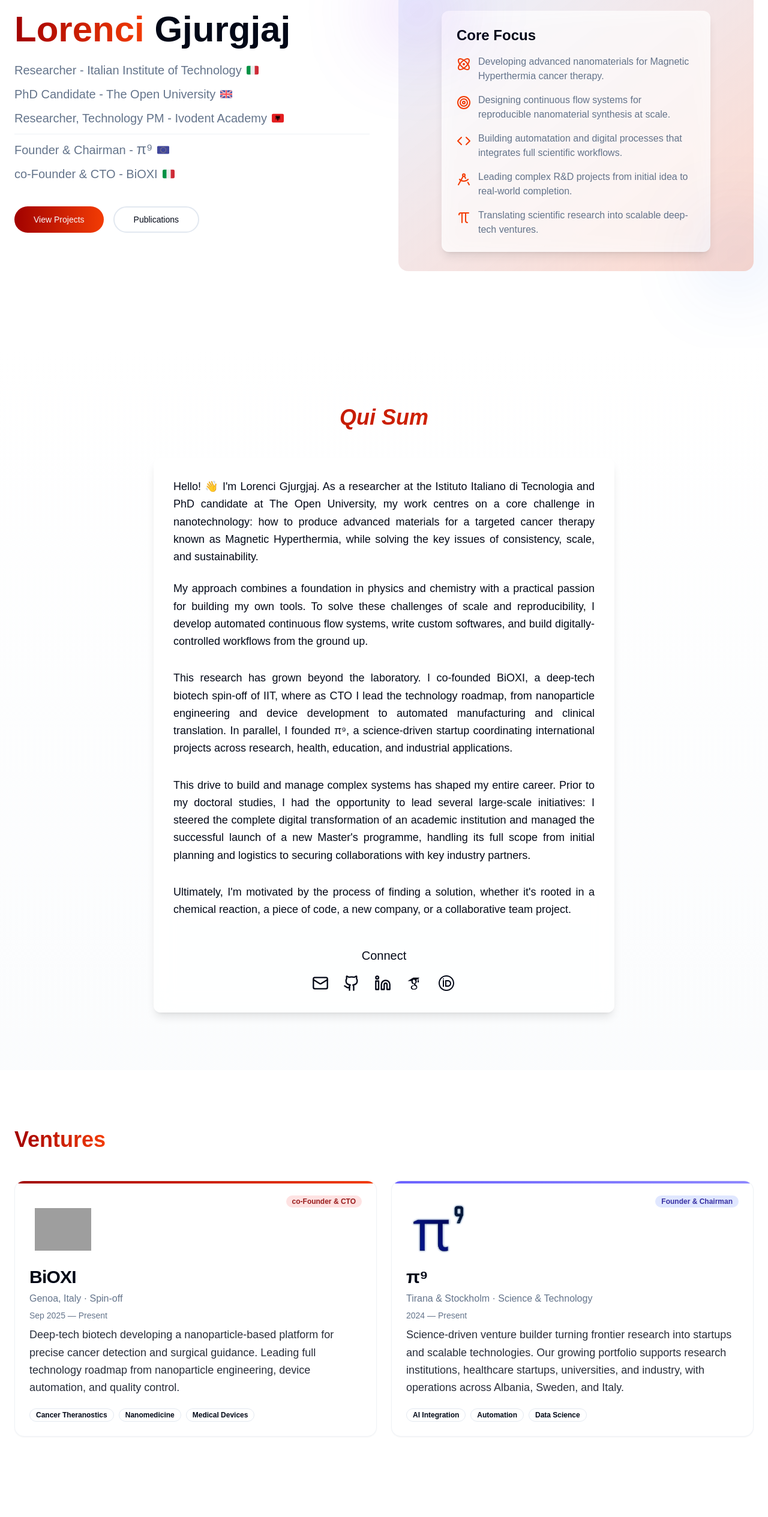
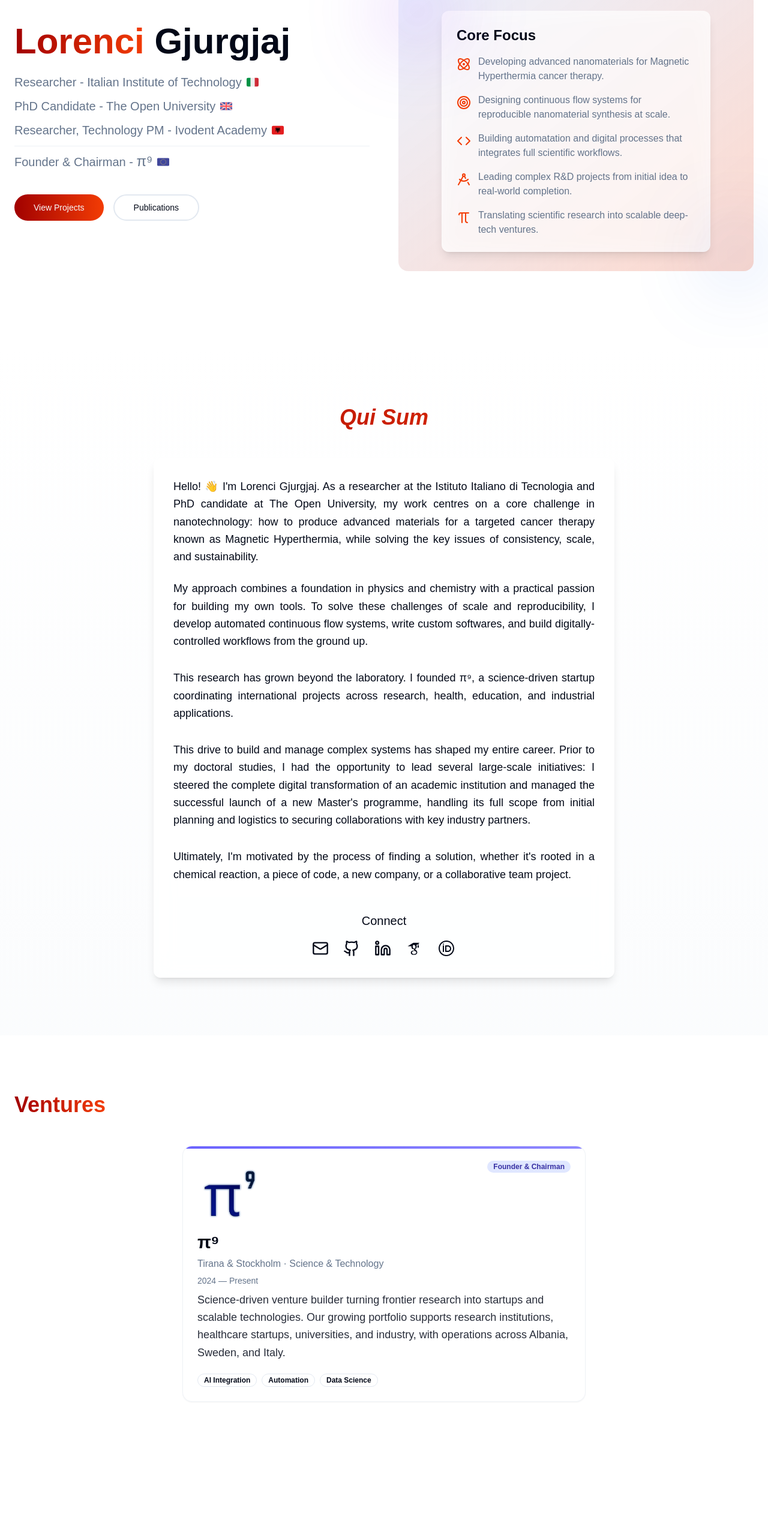
Before and after one commit to lorencig/lorencig.github.io, a React (Vite) app: page /phd-project in a window 1280 px wide. Shown: the part 239-2768 px from the top of the page at 60% size. Built offline with nearby package versions, Linux system fonts and the light colour scheme; grey boxes are pictures that could not be loaded.

Commit message:
Your short description of what changed

```diff
--- a/src/pages/Curriculum.tsx
+++ b/src/pages/Curriculum.tsx
@@ -22,26 +22,6 @@
   }, []);
 
   const employments: CVItem[] = [
-    {
-      id: "emp-bioxi",
-      title: "Co-Founder & Chief Technology Officer",
-      org: "BiOXI",
-      period: "September 2025 — Current",
-      location: "Genoa, Italy",
-      tags: ["Cancer Theranostics", "Nanomedicine", "Entrepreneurship"],
-      details: (
-        <div className="space-y-3">
-          <p>Spin-off of the Italian Institute of Technology.</p>
-          <ul className="list-disc list-inside space-y-2">
-            <li>Co-founded a deep-tech biotech startup developing a nanoparticle-based platform for precise cancer detection and surgical guidance.</li>
-            <li>Lead the technology development roadmap, covering nanoparticle engineering, device development, and automation.</li>
-            <li>Design and scale manufacturing processes for magnetic nanoparticles for biomedical applications.</li>
-            <li>Develop and optimize the Cytotizer device, enabling automated loading of nanoparticles into immune cells.</li>
-            <li>Oversee digitalization, automation, and production workflows supporting preclinical validation and clinical translation.</li>
-          </ul>
-        </div>
-      ),
-    },
     {
       id: "emp-pi9",
       title: "Founder & Chairman",
--- a/src/pages/Index.tsx
+++ b/src/pages/Index.tsx
@@ -144,17 +144,6 @@
                   className="ml-2 h-5 w-auto"
                 />
               </li>
-              <li
-                className="text-xl text-muted-foreground flex items-center animate-fade-in opacity-0"
-                style={{ animationDelay: "1.1s", animationFillMode: "forwards" }}
-              >
-                <span>co-Founder & CTO - BiOXI</span>
-                <img
-                  src="/flags/it.svg"
-                  alt="Italian Flag"
-                  className="ml-2 h-5 w-auto"
-                />
-              </li>
             </ul>
           </div>
             <div className="flex flex-col sm:flex-row space-y-3 sm:space-y-0 sm:space-x-4 pt-4 animate-fade-in opacity-0" style={{ animationDelay: "0.6s", animationFillMode: "forwards" }}>
@@ -221,7 +210,7 @@
             My approach combines a foundation in physics and chemistry with a practical passion for building my own tools. To solve these challenges of scale and reproducibility, I develop automated continuous flow systems, write custom softwares, and build digitally-controlled workflows from the ground up.
             </p>
             <p className="text-lg mb-8 leading-relaxed text-center md:text-justify">
-            This research has grown beyond the laboratory. I co-founded BiOXI, a deep-tech biotech spin-off of IIT, where as CTO I lead the technology roadmap, from nanoparticle engineering and device development to automated manufacturing and clinical translation. In parallel, I founded π⁹, a science-driven startup coordinating international projects across research, health, education, and industrial applications.
+            This research has grown beyond the laboratory. I founded π⁹, a science-driven startup coordinating international projects across research, health, education, and industrial applications.
             </p>
             <p className="text-lg mb-8 leading-relaxed text-center md:text-justify">
             This drive to build and manage complex systems has shaped my entire career. Prior to my doctoral studies, I had the opportunity to lead several large-scale initiatives: I steered the complete digital transformation of an academic institution and managed the successful launch of a new Master's programme, handling its full scope from initial planning and logistics to securing collaborations with key industry partners.
@@ -245,36 +234,7 @@
               Ventures
             </h2>
           </div>
-          <div className="grid grid-cols-1 md:grid-cols-2 gap-6">
-            <Card className="relative overflow-hidden bg-card/60 backdrop-blur-sm border border-border/50 hover:shadow-lg transition-all h-full rounded-2xl">
-              <div className="absolute top-0 left-0 right-0 h-1 bg-gradient-to-r from-[#A10100] to-[#F33C04]" />
-              <CardHeader className="pb-2">
-                <div className="flex items-start justify-between">
-                  <div className="h-28 w-28 rounded-xl bg-background/80 border border-white/10 p-2 flex items-center justify-center">
-                    <img src="/flags/BiOXI 4K.svg" alt="BiOXI logo" className="h-full w-full object-contain" />
-                  </div>
-                  <Badge className="bg-red-100 text-red-800 dark:bg-red-900/40 dark:text-red-200 border-0 text-xs">
-                    co-Founder & CTO
-                  </Badge>
-                </div>
-                <CardTitle className="text-3xl mt-4">BiOXI</CardTitle>
-                <CardDescription className="text-base">
-                  Genoa, Italy · Spin-off
-                </CardDescription>
-                <p className="text-sm text-muted-foreground">Sep 2025 — Present</p>
-              </CardHeader>
-              <CardContent className="space-y-5">
-                <p className="text-lg text-foreground/85 leading-relaxed">
-                  Deep-tech biotech developing a nanoparticle-based platform for precise cancer detection and surgical guidance. Leading full technology roadmap from nanoparticle engineering, device automation, and quality control.
-                </p>
-                <div className="flex flex-wrap gap-2">
-                  <Badge variant="outline">Cancer Theranostics</Badge>
-                  <Badge variant="outline">Nanomedicine</Badge>
-                  <Badge variant="outline">Medical Devices</Badge>
-                </div>
-              </CardContent>
-            </Card>
-
+          <div className="grid grid-cols-1 max-w-2xl mx-auto gap-6">
             <Card className="relative overflow-hidden bg-card/60 backdrop-blur-sm border border-border/50 hover:shadow-lg transition-all h-full rounded-2xl">
               <div className="absolute top-0 left-0 right-0 h-1 bg-gradient-to-r from-[#6C63FF] to-[#8F88FF]" />
               <CardHeader className="pb-2">
```
